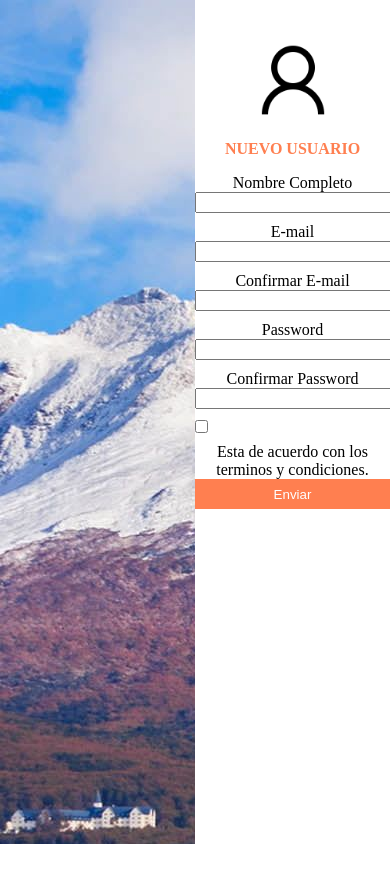
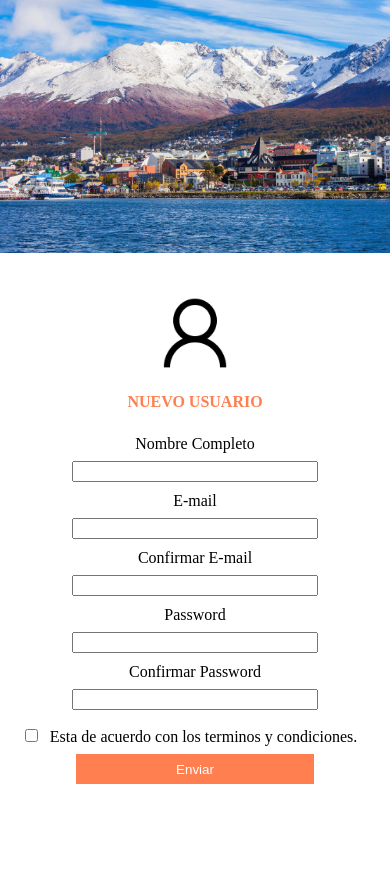
Before and after one commit to kjosserme/Digitalers-Telecom-Tarea2, a plain HTML site: page index.html in a window 390 px wide. Before the commit the page ends 844 px from the top, so only its background shows below. Drawn offline with Linux system fonts and the light colour scheme.

Commit message:
add responsive

```diff
--- a/css/estilos.css
+++ b/css/estilos.css
@@ -9,12 +9,15 @@ body {
 label {
     display: block;
     text-align: center;
+    margin: 8px;
 }
 
 input {
     display: block;
-    width: 100%;
+    width: 70%;
+    margin: auto;
     margin-bottom: 10px;
+
 }
 
 main {
@@ -30,6 +33,7 @@ main {
     z-index: 0;
     background-image: url("../img/ushuaia.jpg");
     background-color: transparent;
+    background-size: cover;
 }
 
 .form-container {
@@ -71,3 +75,27 @@ main {
     color: white;
     height: 30px;
 }
+
+@media(max-width:480px) {
+    main {
+        display: block;
+    }
+
+    .form-container {
+        display: flex;
+        flex-direction: column;
+        align-items: center;
+        width: 100%;
+        position: absolute;
+        top:30%;
+    }
+
+    .left-img {
+        width: 100%;
+        height: 30%;
+        background-image: url("../img/ushuaia.jpg");
+        background-color: transparent;
+        background-size: cover;
+
+    }
+}
```
